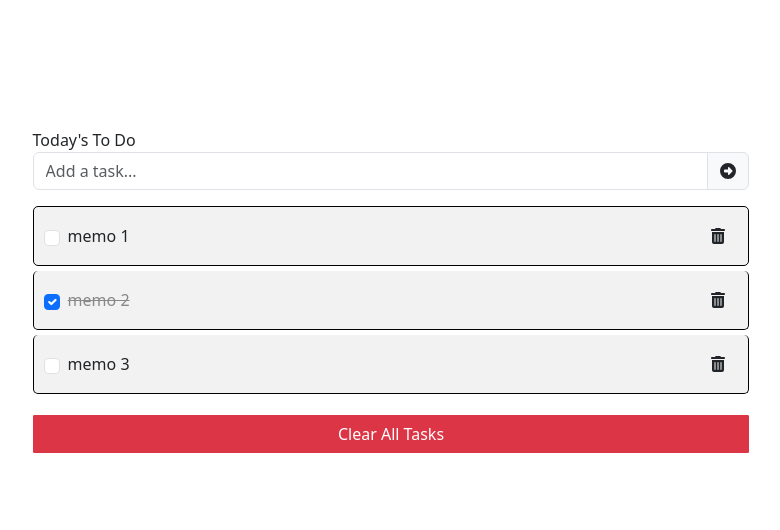
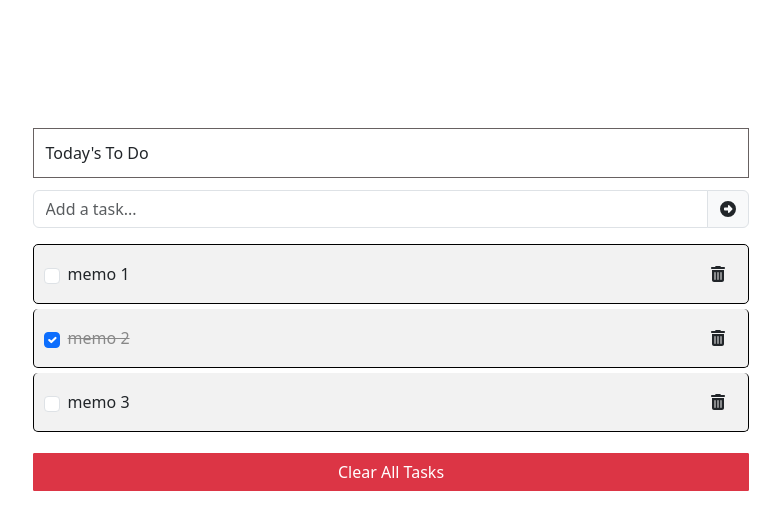
Before and after one commit to najibullahjafari/To-do-list, a website built with webpack: page src/index.html in a window 1280 px wide. Shown: the whole page, without its empty margins (249-1029 px from the left). Built offline with nearby package versions, Linux system fonts and the light colour scheme.

```diff
--- a/src/index.js
+++ b/src/index.js
@@ -74,7 +74,7 @@
     'd-flex',
     'align-items-center',
     'task-item',
-  )
+  );
 
   const checkbox = createCheckbox(task);
   const description = createDescription(task);
--- a/src/style.css
+++ b/src/style.css
@@ -31,3 +31,10 @@
 .list-group-item {
   border: 1px solid black;
 }
+
+.list-header {
+  border: 1px solid rgb(103, 97, 97);
+  width: 100%;
+  padding: 12px;
+  margin-bottom: 12px;
+}
```
